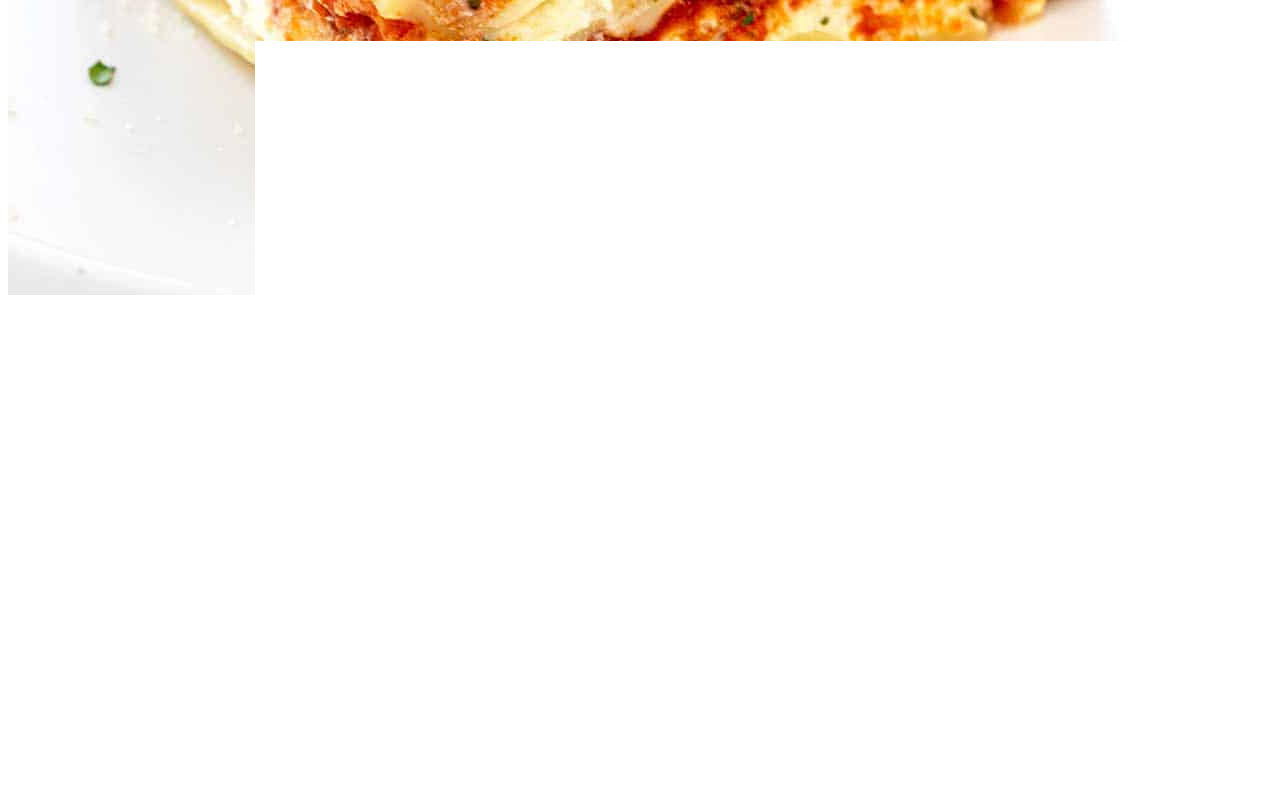
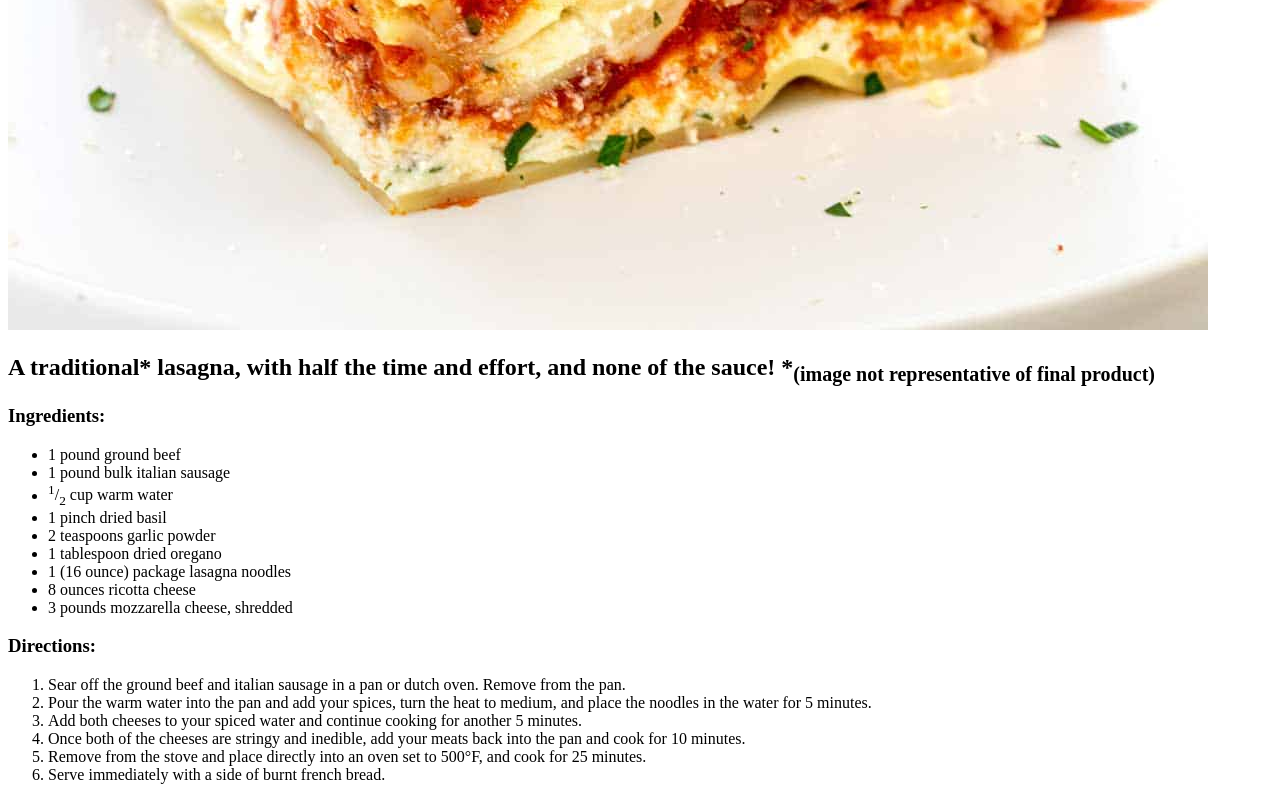
Before and after one commit to Ramelev/odin-recipes, a plain HTML site: page recipes/lasagna.html in a window 1280 px wide. Shown: the part 976-1776 px from the top of the page. Before the commit the page ends 1292 px from the top, so only its background shows below. Drawn offline with Linux system fonts and the light colour scheme.

Commit message:
Add return link Add informational sections

```diff
--- a/recipes/lasagna.html
+++ b/recipes/lasagna.html
@@ -6,7 +6,30 @@
     </header>
 
     <body>
+        <a href="../index.html">Home</a>
         <h1>Lasagna</h1>
         <img src="../images/lasagna.jpg" alt="Lasagna">
+        <h2>A traditional* lasagna, with half the time and effort, and none of the sauce! *<sub>(image not representative of final product)</sub></h2>
+        <h3>Ingredients:</h3>
+          <ul>
+              <li>1 pound ground beef</li>
+              <li>1 pound bulk italian sausage</li>
+              <li><sup>1</sup>/<sub>2</sub> cup warm water</li>
+              <li>1 pinch dried basil</li>
+              <li>2 teaspoons garlic powder</li>
+              <li>1 tablespoon dried oregano</li>
+              <li>1 (16 ounce) package lasagna noodles</li>
+              <li>8 ounces ricotta cheese</li>
+              <li>3 pounds mozzarella cheese, shredded</li>
+          </ul>
+        <h3>Directions:</h3>
+          <ol>
+              <li>Sear off the ground beef and italian sausage in a pan or dutch oven. Remove from the pan.</li>
+              <li>Pour the warm water into the pan and add your spices, turn the heat to medium, and place the noodles in the water for 5 minutes.</li>
+              <li>Add both cheeses to your spiced water and continue cooking for another 5 minutes.</li>
+              <li>Once both of the cheeses are stringy and inedible, add your meats back into the pan and cook for 10 minutes.</li>
+              <li>Remove from the stove and place directly into an oven set to 500°F, and cook for 25 minutes. </li>
+              <li>Serve immediately with a side of burnt french bread.</li>
+          </ol>
     </body>
 </html>
```
Also changed, not shown: index.html (+1 -0 lines), images/sfpnachotortilla.jpg (added).
